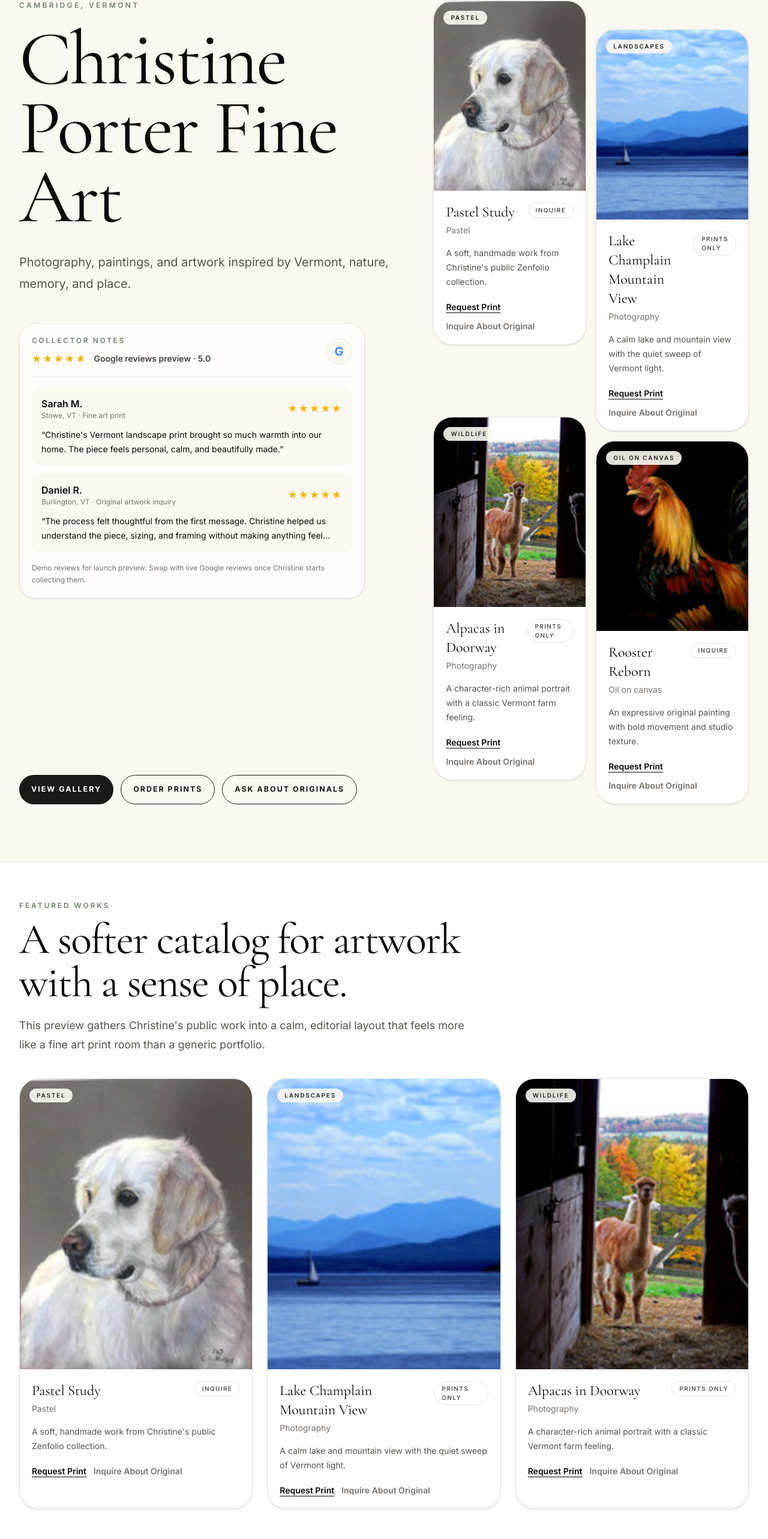
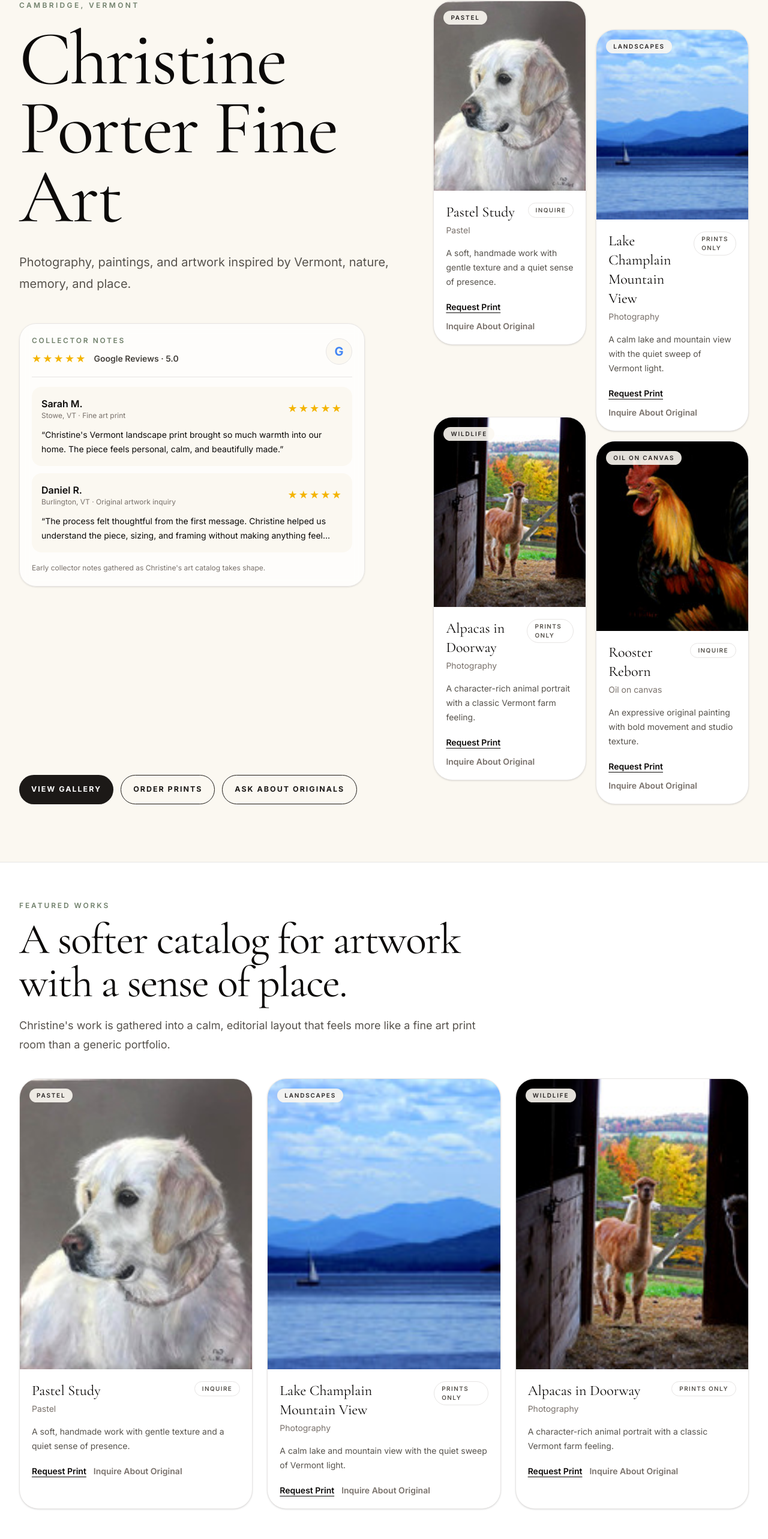
Before and after one commit to asheesh8/ChristineArtFolio, a Next.js app: page / in a window 1280 px wide. Shown: the part 162-2728 px from the top of the page at 60% size. Built offline with nearby package versions, Linux system fonts and the light colour scheme.

Commit message:
Polish site for client demo

```diff
--- a/src/app/admin/page.tsx
+++ b/src/app/admin/page.tsx
@@ -1,6 +1,15 @@
 import { AdminDashboard } from "@/components/admin-dashboard";
 import { PageShell } from "@/components/page-shell";
 import { SectionHeading } from "@/components/section-heading";
+import type { Metadata } from "next";
+
+export const metadata: Metadata = {
+  title: "Studio Desk | Christine Porter Fine Art",
+  robots: {
+    index: false,
+    follow: false,
+  },
+};
 
 export default function AdminPage() {
   return (
--- a/src/app/contact/page.tsx
+++ b/src/app/contact/page.tsx
@@ -9,7 +9,7 @@ export default function ContactPage() {
         <SectionHeading
           eyebrow="Contact"
           title="Ask about prints, originals, and framing."
-          copy="Use this page for direct inquiries while the full ordering/admin workflow is still mocked."
+          copy="Reach out about a specific piece, a print order, an original artwork inquiry, or framing ideas."
         />
         <div className="rounded-[2rem] border border-stone-200 bg-white p-8">
           <p className="text-xs font-semibold uppercase tracking-[0.2em] text-sage">
--- a/src/app/page.tsx
+++ b/src/app/page.tsx
@@ -54,7 +54,7 @@ export default function Home() {
           <SectionHeading
             eyebrow="Featured works"
             title="A softer catalog for artwork with a sense of place."
-            copy="This preview gathers Christine's public work into a calm, editorial layout that feels more like a fine art print room than a generic portfolio."
+            copy="Christine's work is gathered into a calm, editorial layout that feels more like a fine art print room than a generic portfolio."
           />
           <div className="mt-10 grid gap-6 md:grid-cols-3">
             {featuredArtworks.slice(0, 3).map((artwork) => (
@@ -108,7 +108,7 @@ export default function Home() {
           <SectionHeading
             eyebrow="Print ordering"
             title="A clear path from favorite piece to finished print."
-            copy="For now, inquiries are mocked locally. The structure is ready for Supabase tables later."
+            copy="Choose a piece, request print details, and Christine can personally confirm availability, price, and timing."
           />
           <Link href="/order-prints" className="btn-primary mt-8 inline-flex">
             Start Print Inquiry
--- a/src/components/admin-dashboard.tsx
+++ b/src/components/admin-dashboard.tsx
@@ -73,7 +73,7 @@ type AdminToolsState = {
     announcement: string;
     email: string;
     pickupNote: string;
-    showDemoReviews: boolean;
+    showReviews: boolean;
   };
 };
 
@@ -100,7 +100,7 @@ function defaultAdminTools(): AdminToolsState {
       announcement: "Print inquiries are open. Christine confirms price and availability.",
       email: businessInfo.email,
       pickupNote: "Local pickup and shipping can be discussed after inquiry.",
-      showDemoReviews: true,
+      showReviews: true,
     },
   };
 }
@@ -487,8 +487,8 @@ export function AdminDashboard() {
           </p>
           <h2 className="mt-2 font-serif text-4xl">Add a piece</h2>
           <p className="mt-3 text-sm leading-6 text-stone-600">
-            Mock uploader for Christine. When a new artwork is added later, the
-            admin flow can generate a SKU automatically.
+            Use this to prepare a new artwork record with a SKU, medium, status,
+            and pricing note before publishing it to the catalog.
           </p>
           <div className="mt-6 rounded-2xl bg-[#fbf8f1] p-4">
             <p className="text-xs font-semibold uppercase tracking-[0.18em] text-sage">
@@ -558,7 +558,7 @@ export function AdminDashboard() {
               />
             </label>
             <button className="btn-primary" type="button" onClick={addInventoryItem}>
-              Add Mock Inventory
+              Add Inventory Item
             </button>
           </div>
           <div className="mt-5 space-y-2">
@@ -774,7 +774,7 @@ export function AdminDashboard() {
             <p className="text-xs font-semibold uppercase tracking-[0.22em] text-sage">
               Site settings
             </p>
-            <h2 className="mt-2 font-serif text-4xl">Preview controls</h2>
+            <h2 className="mt-2 font-serif text-4xl">Site controls</h2>
             <div className="mt-5 grid gap-4">
               <label className="field-label">
                 Announcement
@@ -824,18 +824,18 @@ export function AdminDashboard() {
               <label className="flex items-center gap-3 text-sm font-semibold text-stone-700">
                 <input
                   type="checkbox"
-                  checked={tools.siteSettings.showDemoReviews}
+                  checked={tools.siteSettings.showReviews}
                   onChange={(event) =>
                     updateTools({
                       ...tools,
                       siteSettings: {
                         ...tools.siteSettings,
-                        showDemoReviews: event.target.checked,
+                        showReviews: event.target.checked,
                       },
                     })
                   }
                 />
-                Show demo reviews until real Google reviews are ready
+                Show reviews section on the public site
               </label>
             </div>
           </section>
--- a/src/components/reviews-section.tsx
+++ b/src/components/reviews-section.tsx
@@ -1,4 +1,4 @@
-import { demoReviews } from "@/data/reviews";
+import { collectorReviews } from "@/data/reviews";
 import { SectionHeading } from "@/components/section-heading";
 
 function Stars({ rating }: { rating: number }) {
@@ -17,16 +17,16 @@ export function ReviewsSection() {
           <SectionHeading
             eyebrow="Collector notes"
             title="Early words from collectors"
-            copy="Demo Google-style reviews for the preview site. These can be replaced with real reviews once Christine begins collecting them publicly."
+            copy="A few early notes from people connecting with Christine's Vermont artwork, prints, and original pieces."
           />
           <div className="rounded-full border border-stone-200 bg-[#fbf8f1] px-5 py-3 text-sm font-semibold text-stone-700">
             <span className="mr-2 text-[#4285f4]">G</span>
-            Google reviews preview · 5.0
+            Google Reviews · 5.0
           </div>
         </div>
 
         <div className="mt-10 grid gap-5 lg:grid-cols-3">
-          {demoReviews.map((review) => (
+          {collectorReviews.map((review) => (
             <article
               key={`${review.name}-${review.context}`}
               className="rounded-[1.75rem] border border-stone-200 bg-[#fbf8f1] p-6 shadow-sm"
@@ -63,7 +63,7 @@ export function ReviewsSection() {
 }
 
 export function HeroReviews() {
-  const featured = demoReviews.slice(0, 2);
+  const featured = collectorReviews.slice(0, 2);
 
   return (
     <div className="hidden max-w-xl lg:block">
@@ -76,7 +76,7 @@ export function HeroReviews() {
             <div className="mt-2 flex items-center gap-3">
               <Stars rating={5} />
               <span className="text-sm font-semibold text-stone-700">
-                Google reviews preview · 5.0
+                Google Reviews · 5.0
               </span>
             </div>
           </div>
@@ -105,8 +105,7 @@ export function HeroReviews() {
         </div>
 
         <p className="mt-4 text-xs leading-5 text-stone-500">
-          Demo reviews for launch preview. Swap with live Google reviews once
-          Christine starts collecting them.
+          Early collector notes gathered as Christine&apos;s art catalog takes shape.
         </p>
       </div>
     </div>
--- a/src/components/site-footer.tsx
+++ b/src/components/site-footer.tsx
@@ -25,8 +25,8 @@ export function SiteFooter() {
           <Link href="/contact" className="mt-3 block hover:text-white">
             Contact Christine
           </Link>
-          <Link href="/admin" className="block hover:text-white">
-            Admin placeholder
+          <Link href="/order-prints" className="block hover:text-white">
+            Order a Print
           </Link>
         </div>
       </div>
--- a/src/data/artworks.ts
+++ b/src/data/artworks.ts
@@ -46,7 +46,7 @@ const curatedArtworks: Artwork[] = [
     category: "Pastel",
     medium: "Pastel",
     description:
-      "A soft, handmade work from Christine's public Zenfolio collection.",
+      "A soft, handmade work with gentle texture and a quiet sense of presence.",
     image: "/christine-assets/christine-pastel-789b0c68c2.jpg",
     availableOriginal: true,
     originalStatus: "Inquire",
@@ -127,7 +127,7 @@ const curatedArtworks: Artwork[] = [
     category: "Fine Art",
     medium: "Fine art",
     description:
-      "A catalog placeholder title for an untitled public Zenfolio artwork.",
+      "An untitled fine art piece available for collector inquiry and print conversation.",
     image: "/christine-assets/christine-artwork-d7b0f82810.jpg",
     availableOriginal: true,
     originalStatus: "Inquire",
@@ -215,8 +215,8 @@ const scrapedArtworks: Artwork[] = (manifest as ManifestItem[])
       medium,
       description:
         item.alt || item.guessed_title
-          ? `Pulled from Christine's public Zenfolio catalog for local review and organization.`
-          : `Untitled public Zenfolio asset prepared for client review and metadata cleanup.`,
+          ? `A cataloged work from Christine's current art and photography collection.`
+          : `An untitled work available for collector review and inquiry.`,
       image: `/christine-assets/${item.filename}`,
       availableOriginal: isOriginal,
       originalStatus: isOriginal ? "Inquire" : "Prints Only",
--- a/src/data/categories.ts
+++ b/src/data/categories.ts
@@ -43,6 +43,6 @@ export const categories: Category[] = [
   {
     name: "Photography",
     slug: "photography",
-    description: "Print-ready images gathered from the public Zenfolio gallery.",
+    description: "Print-ready images from Christine's photography collection.",
   },
 ];
--- a/src/data/reviews.ts
+++ b/src/data/reviews.ts
@@ -7,12 +7,12 @@ export type Review = {
   context: string;
 };
 
-export const demoReviews: Review[] = [
+export const collectorReviews: Review[] = [
   {
     name: "Sarah M.",
     location: "Stowe, VT",
     rating: 5,
-    date: "Demo review",
+    date: "Recently shared",
     context: "Fine art print",
     text: "Christine's Vermont landscape print brought so much warmth into our home. The piece feels personal, calm, and beautifully made.",
   },
@@ -20,7 +20,7 @@ export const demoReviews: Review[] = [
     name: "Daniel R.",
     location: "Burlington, VT",
     rating: 5,
-    date: "Demo review",
+    date: "Recently shared",
     context: "Original artwork inquiry",
     text: "The process felt thoughtful from the first message. Christine helped us understand the piece, sizing, and framing without making anything feel rushed.",
   },
@@ -28,7 +28,7 @@ export const demoReviews: Review[] = [
     name: "Megan L.",
     location: "Cambridge, VT",
     rating: 5,
-    date: "Demo review",
+    date: "Recently shared",
     context: "Gift order",
     text: "I ordered a print as a gift and loved how connected it felt to Vermont. The artwork has that quiet, handmade feeling that makes it special.",
   },
```
Also changed, not shown: 1 other file (tests, documents, lock files or other folders).
